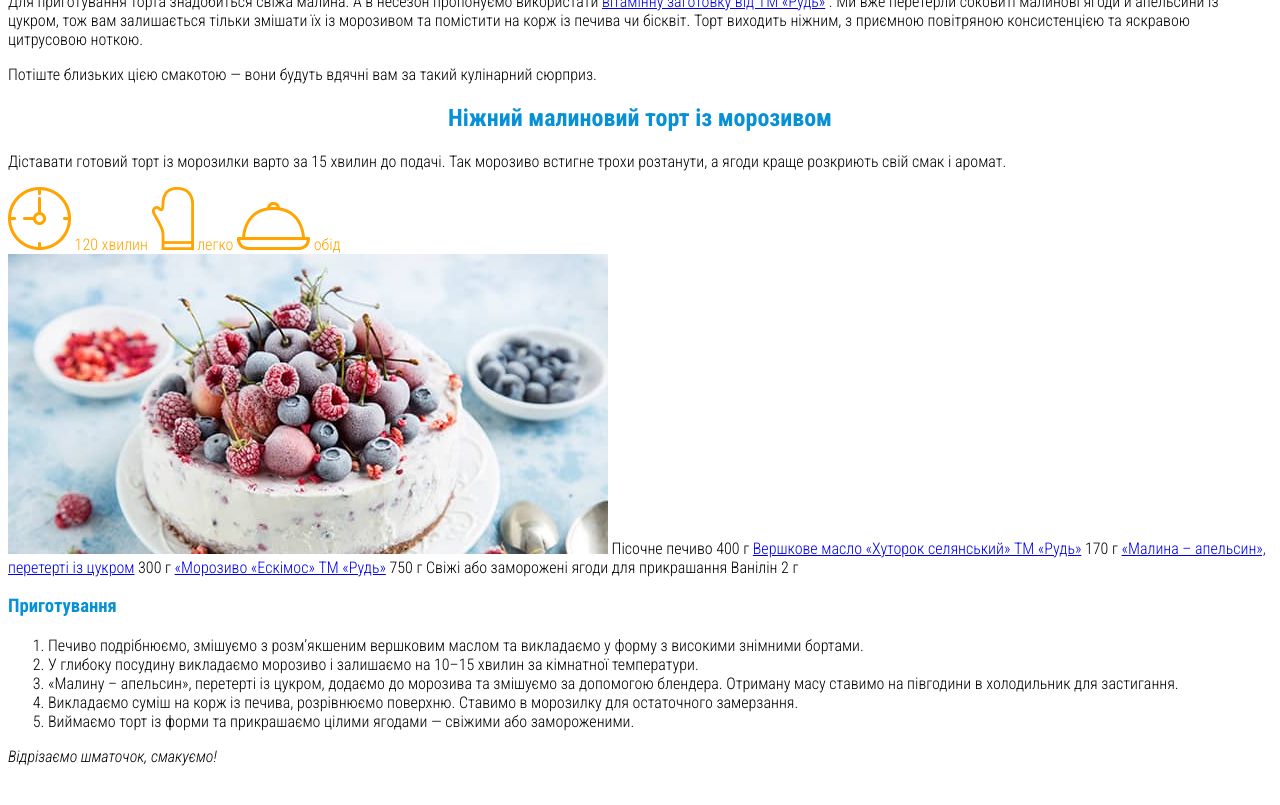
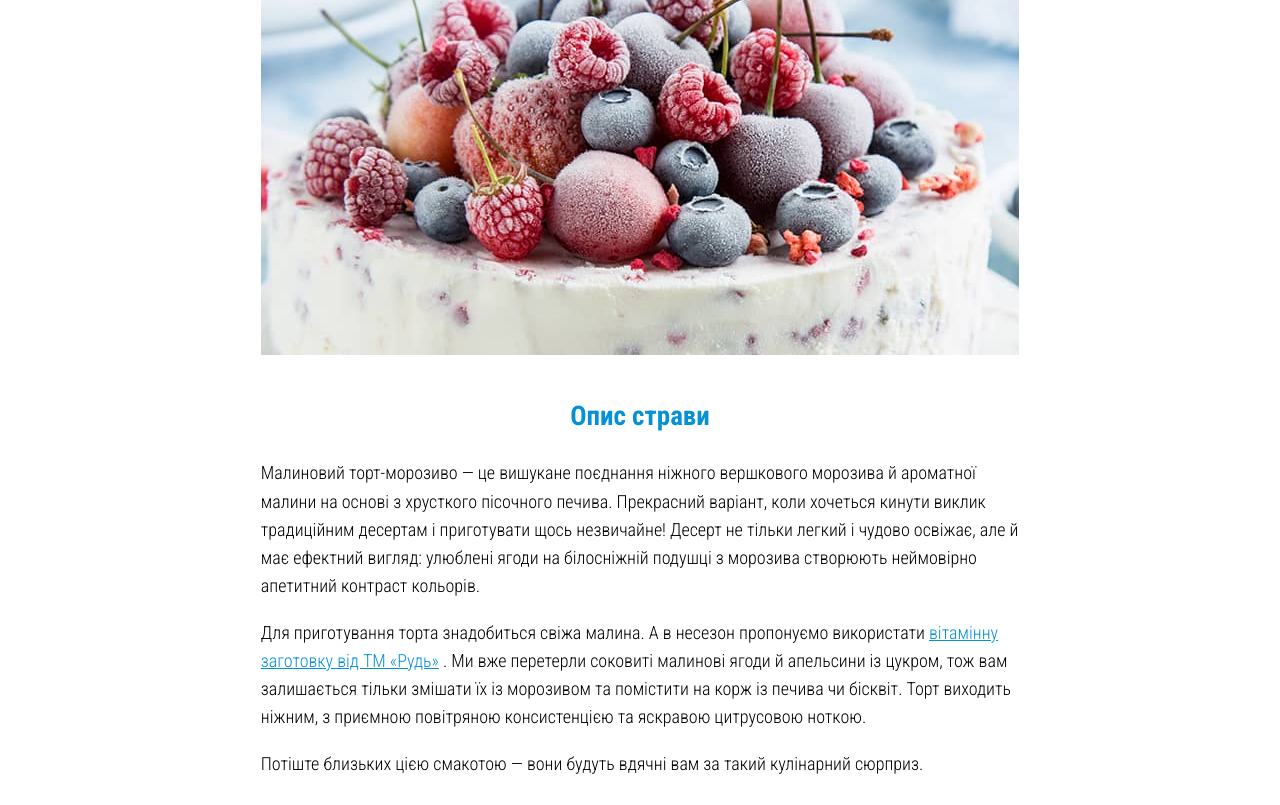
Before and after one commit to shapel3/lesson1, a plain HTML site: page index.html in a window 1280 px wide. Shown: the part 197-1002 px from the top of the page. Before the commit the page ends 979 px from the top, so only its background shows below. Drawn offline with Linux system fonts and the light colour scheme.

Commit message:
26.02.20205

```diff
--- a/index.html
+++ b/index.html
@@ -11,43 +11,44 @@
  </head>
  <body>
     <main>
-        <article>
-            <h1 class="center">Малиновий торт-морозиво рецепт</h1>
+        <article class="recept">
+            <h1 class="center main-title">Малиновий торт-морозиво рецепт</h1>
             <h2 class="center blue">Опис страви</h2>
             <p>Малиновий торт-морозиво — це вишукане поєднання ніжного вершкового морозива й ароматної малини на основі з хрусткого пісочного печива. Прекрасний варіант, коли хочеться кинути виклик традиційним десертам і приготувати щось незвичайне! Десерт не тільки легкий і чудово освіжає, але й має ефектний вигляд: улюблені ягоди на білосніжній подушці з морозива створюють неймовірно апетитний контраст кольорів.</p>
-            <p>Для приготування торта знадобиться свіжа малина. А в несезон пропонуємо використати <a href="https://rud.ua/products/frozen/berries/malina-apelsin/" target="_blank">вітамінну заготовку від ТМ «Рудь»</a> . Ми вже перетерли соковиті малинові ягоди й апельсини із цукром, тож вам залишається тільки змішати їх із морозивом та помістити на корж із печива чи бісквіт. Торт виходить ніжним, з приємною повітряною консистенцією та яскравою цитрусовою ноткою.</p>
+            <p>Для приготування торта знадобиться свіжа малина. А в несезон пропонуємо використати <a class="blue" href="https://rud.ua/products/frozen/berries/malina-apelsin/" target="_blank">вітамінну заготовку від ТМ «Рудь»</a> . Ми вже перетерли соковиті малинові ягоди й апельсини із цукром, тож вам залишається тільки змішати їх із морозивом та помістити на корж із печива чи бісквіт. Торт виходить ніжним, з приємною повітряною консистенцією та яскравою цитрусовою ноткою.</p>
             <p>Потіште близьких цією смакотою — вони будуть вдячні вам за такий кулінарний сюрприз.</p>
             <h2 class="center blue">Ніжний малиновий торт із морозивом</h2>
             <p>Діставати готовий торт із морозилки варто за 15 хвилин до подачі. Так морозиво встигне трохи розтанути, а ягоди краще розкриють свій смак і аромат.</p>
-            <div>
-                <img src="./assets/icons/1 (2).png" alt="clock">
-                <span class="yellow">120 хвилин</span>
+            <div class="center yellow big-font">
+                <img src="./assets/icons/1 (2).png" alt ="clock">
+                <span>120 хвилин</span>
                 <img src="./assets/icons/2.png" alt="рука">
-                <span class="yellow">легко</span>
+                <span>легко</span>
                 <img src="./assets/icons/3.png" alt="блюдо">
-                <span class="yellow">обід</span>
+                <span>обід</span>
             </div>
             <section>
                 <img src="./assets/icons/cake.jpg" alt="cake">
+                <table>
                 <tr>
                     <td>Пісочне печиво</td>
                     <td>400 г</td>
                 </tr>
                 <tr>
                     <td>
-                        <a href="https://rud.ua/products/butter/hytorok-selyanskiy-maslo/">Вершкове масло «Хуторок селянський» ТМ «Рудь»</a>
+                        <a class="blue" href="https://rud.ua/products/butter/hytorok-selyanskiy-maslo/">Вершкове масло «Хуторок селянський» ТМ «Рудь»</a>
                     </td>
                     <td>170 г</td>
                 </tr>
                 <tr>
                     <td>
-                        <a href="https://rud.ua/products/frozen/berries/malina-apelsin/">«Малина – апельсин», перетерті із цукром</a>
+                        <a class="blue" href="https://rud.ua/products/frozen/berries/malina-apelsin/">«Малина – апельсин», перетерті із цукром</a>
                     </td>
                     <td>300 г</td>
                 </tr>
                 <tr>
                     <td>
-                        <a href="https://rud.ua/products/ice-cream/bulk/eskimos-750g/">«Морозиво «Ескімос» ТМ «Рудь»</a>
+                        <a class="blue" href="https://rud.ua/products/ice-cream/bulk/eskimos-750g/">«Морозиво «Ескімос» ТМ «Рудь»</a>
                     </td>
                     <td>750 г</td>
                 </tr>
@@ -59,6 +60,7 @@
                     <td>Ванілін</td>
                     <td>2 г</td>
                 </tr>
+            </table>
             </section>
             <h3 class="blue">Приготування</h3>
             <ol>
--- a/style.css
+++ b/style.css
@@ -1,7 +1,9 @@
 body, p{
     font-family: "Roboto Condensed", serif;
     font-weight: 300;
+    line-height: 1.57;
 }
+
 .center{
     text-align: center;
 }
@@ -11,6 +13,26 @@ body, p{
 .yellow{
     color: #ffa400;
 }
+.big-font{
+    font-size: 36px;
+}
 .italic{
     font-style: italic;
 }
+.recept{
+    margin: auto;
+    width: 60%;
+    font-size: 18px;
+}
+.main-title{
+    height: 512px;
+
+    background-color: #0691d7;
+    background-image: url(./assets/icons/big\ cake.jpg);
+    background-position: center;
+    background-size: cover;
+
+    color: white;
+    font-size: 48px;
+    letter-spacing: 5px;
+}
```
Also changed, not shown: assets/icons/big cake.jpg (added).
